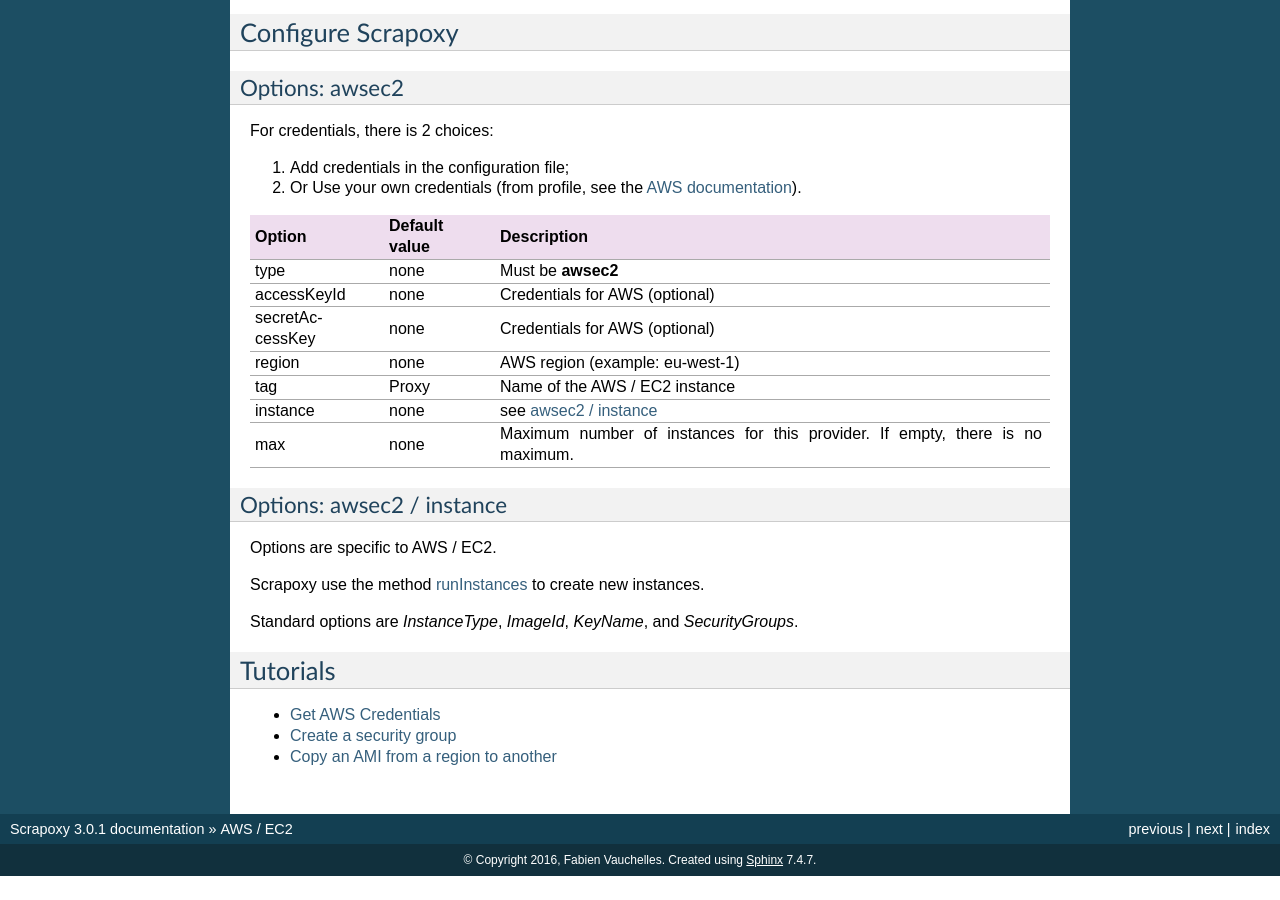
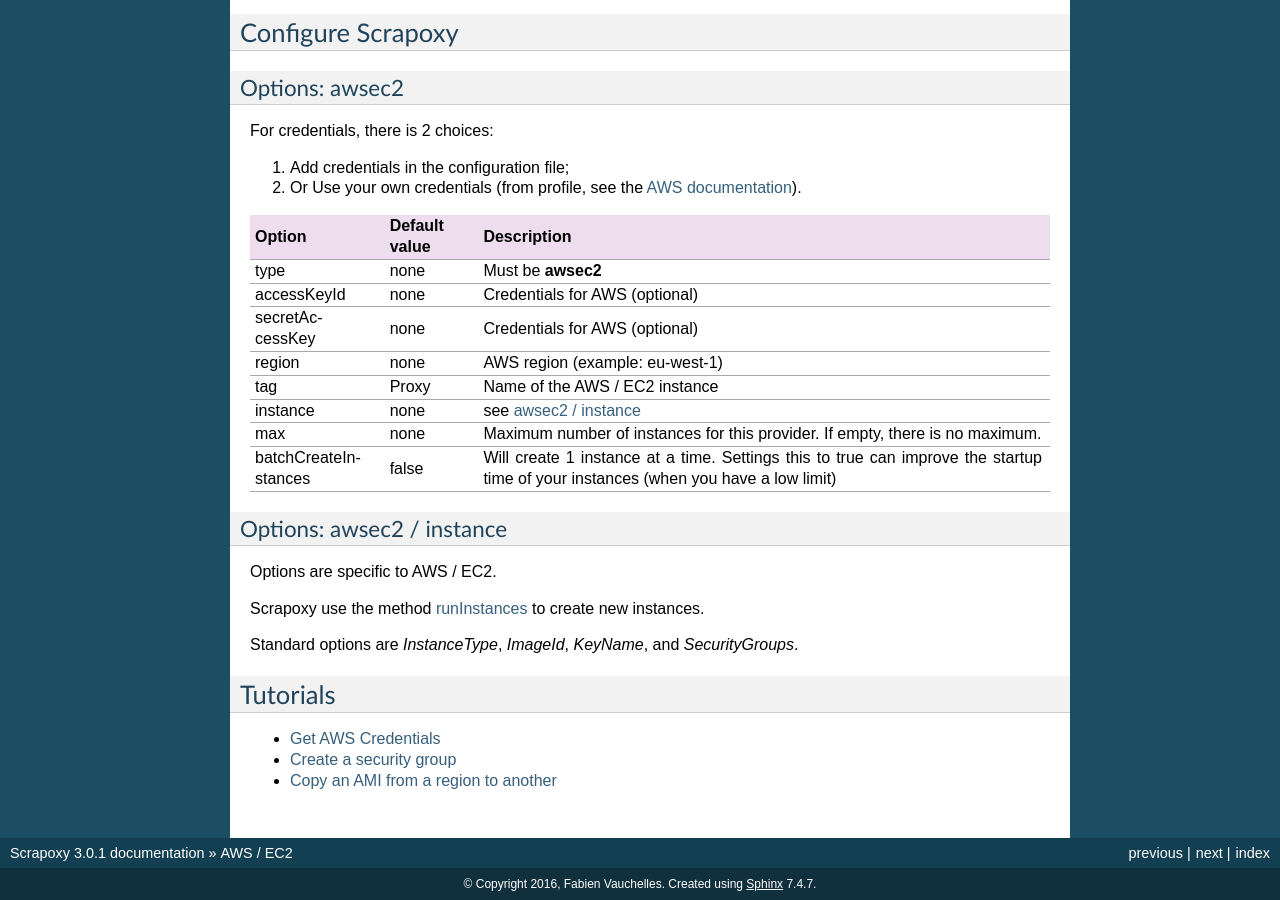
Before and after one commit to zahlio/scrapoxy, a Sphinx documentation site: the page built from docs/standard/providers/awsec2/index.rst, in a window 1280 px wide and 900 px high, scrolled down 1242 px. Built offline with Sphinx 7.4.7, drawn with Linux system fonts in a browser that asks for light colours; before the commit the page ends 2118 px from its top, so only the background shows below that.

Commit message:
Added docs and refactored the naming.

```diff
--- a/docs/standard/providers/awsec2/index.rst
+++ b/docs/standard/providers/awsec2/index.rst
@@ -72,17 +72,18 @@
 1. Add credentials in the configuration file;
 2. Or Use your own credentials (from profile, see the `AWS documentation`_).
 
-=================== ============= ===================================================================================================================================
-Option              Default value Description
-=================== ============= ===================================================================================================================================
-type                none          Must be **awsec2**
-accessKeyId         none          Credentials for AWS (optional)
-secretAccessKey     none          Credentials for AWS (optional)
-region              none          AWS region (example: eu-west-1)
-tag                 Proxy         Name of the AWS / EC2 instance
-instance            none          see :ref:`awsec2 / instance <awsec2-instance>`
-max                 none          Maximum number of instances for this provider. If empty, there is no maximum.
-=================== ============= ===================================================================================================================================
+========================= ============= ===================================================================================================================================
+Option                    Default value Description
+========================= ============= ===================================================================================================================================
+type                      none          Must be **awsec2**
+accessKeyId               none          Credentials for AWS (optional)
+secretAccessKey           none          Credentials for AWS (optional)
+region                    none          AWS region (example: eu-west-1)
+tag                       Proxy         Name of the AWS / EC2 instance
+instance                  none          see :ref:`awsec2 / instance <awsec2-instance>`
+max                       none          Maximum number of instances for this provider. If empty, there is no maximum.
+batchCreateInstances      false         Will create 1 instance at a time. Settings this to true can improve the startup time of your instances (when you have a low limit)
+========================= ============= ===================================================================================================================================
 
 
 .. _awsec2-instance:
```
Also changed, not shown: 1 other file.
